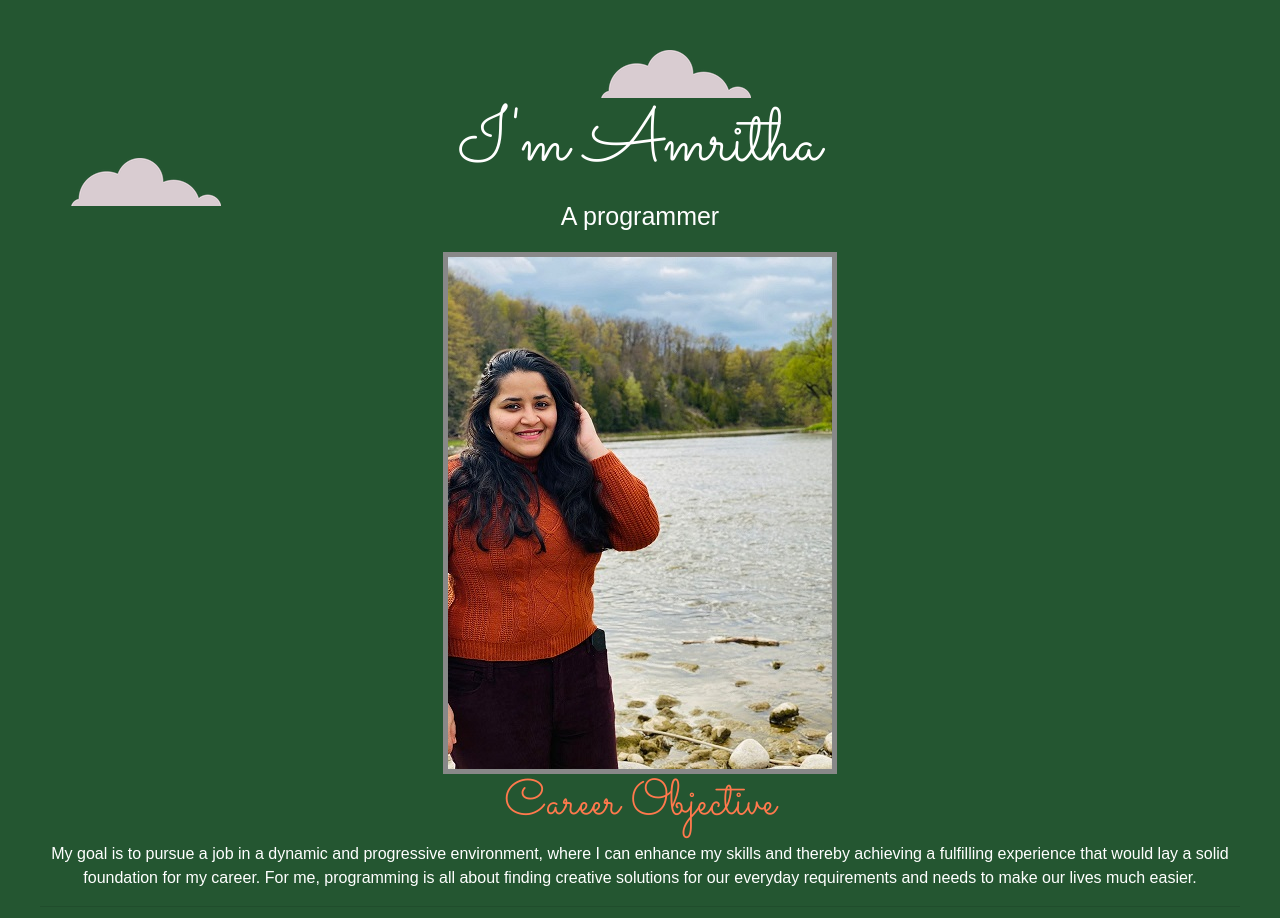
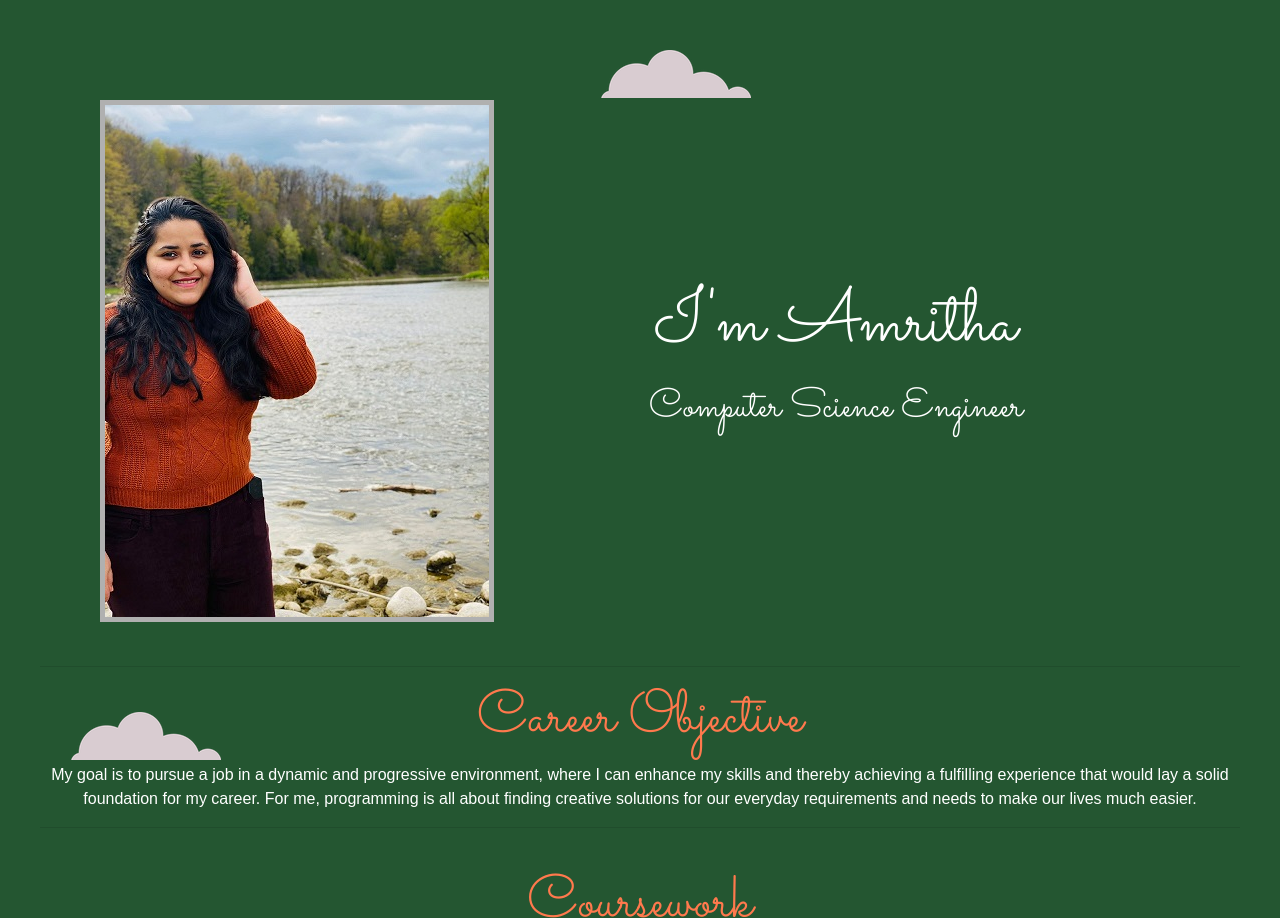
Before and after one commit to amrithasusanjacob/udemy, a plain HTML site: page index.html in a window 1280 px wide. Shown: the top 918 px of the page. Drawn offline with nearby package versions, Linux system fonts and the light colour scheme.

Commit message:
Changed top div styling

```diff
--- a/css/style.css
+++ b/css/style.css
@@ -2,19 +2,42 @@ body{
     background-color:#245631;
     margin:0;
     font-family: Arial, sans-serif;
+}
+.topcontainer{
+  padding:200px 50px 10px 50px;
+  padding-top: 100px;
+  padding-left: 100px;
+  padding-right: 50px;
+  height: 650px;
+}
+.profiletext{
+  text-align:center;
+  position: relative;
+  padding:180px;
+  padding-left:70px;
+  font-size: 40px;
+  color:#ffffff;
+  font-family: 'Sacramento', cursive;
+}
+.profile img {
+  border: 5px solid #B0B0B0;
 }
 h1{
     margin-top:0;
     font-family: 'Sacramento', cursive;
     font-size: 75px;
 }
- .topcontainer{
-    text-align: center;
-    position: relative;
-    padding-top: 100px;
-    font-size: 25px;
-    color:#ffffff;
+.topcloud{
+  position:absolute;
+  right: 300px;
+  top: 50px;
 }
+.bottomcloud{
+  position:absolute;
+  left: 300px;
+  bottom: 40px;
+}
+
 
 .midcontainer {
     text-align: center;
@@ -25,32 +48,19 @@ h1{
 h2{
   color:#ff794d ;
   font-family: 'Sacramento', cursive;
-  font-size: 50px;
+  font-size: 60px;
 }
 .bottomcontainer {
     text-align: center;
     color:#ffffff;
 }
-.topcloud{
-    position:absolute;
-    right: 300px;
-    top: 50px;
-}
-.bottomcloud{
-    position:absolute;
-    left: 300px;
-    bottom: 30px;
-}
-.profile img {
-    border: 5px solid #888888;
-    text-align: left;
-}
+
 .skillcontainer {
     width: 150px;
     height: 150px;
     margin-top: 10px;
     box-sizing: border-box;
-    border: 5px solid #888888;
+    border: 5px solid #B0B0B0;
     /*align-items: center;*/
     background-color:#ffffff;
    /* justify-content: center;*/
@@ -58,14 +68,14 @@ h2{
   }
   .projectwork{
       display: flex;
-      background-color:#888888 ;
+      background-color:#B0B0B0 ;
       color: #000;;
   }
   .projectwork > div {
     background-color: #ffffff;
     flex-grow: 1;
     flex-basis: 0;
-    margin: 10px;
+    margin: 5px;
     padding: 20px;
   }
   .projectwork:hover{
@@ -95,7 +105,7 @@ h2{
   .Experience{
       display:flex;
       text-align:justify;
-      background-color: #888888;
+      background-color: #B0B0B0;
       color:#000;
   }
   .Experience > div {
--- a/index.html
+++ b/index.html
@@ -13,14 +13,22 @@
 
 <body>
   <div class="topcontainer">
-    <img class="topcloud" src="images/cloud.png" alt="cloud image">
-    <img class="bottomcloud" src="images/cloud.png" alt="cloud image">
-    <h1> I'm Amritha</h1>
-    <p>A programmer</p>
+    <div class = "clouds">
+       <img class="topcloud" src="images/cloud.png" alt="cloud image">
+       <img class="bottomcloud" src="images/cloud.png" alt="cloud image">
+    </div>
+    <div class="profiletext"style="width: 60%; float:right">
+      <h1> I'm Amritha</h1>
+      <p>Computer Science Engineer</p>
+    </div>
+    <div class="profile"style="width: 40%; float:left">
+      <img src="images/display.jpeg" alt="Profile picture">
+      <br>
+    </div>
   </div>
   <div class="midcontainer">
-    <div class="profile">
-      <img src="images/display.jpeg" alt="Profile picture">
+    <hr>
+    <div class="careerobjective">
       <h2>Career Objective</h2>
       <p>My goal is to pursue a job in a dynamic and progressive environment, where I can enhance my skills and thereby
         achieving a fulfilling experience that would lay a solid foundation for my career. For me, programming is all
@@ -28,6 +36,7 @@
     </div>
     <hr>
     <div class="courses" id="coursework">
+      <br>
       <h2>Coursework</h2>
       <div class="skillcontainer set1">
         <span class="skilltext">JavaScript</span>
@@ -69,6 +78,7 @@
       </div>
       <hr>
     </div>
+    <br>
     <h2>Project Work </h2>
     <div class="projectwork" id="projectwork">
       <div class="Projectcontainer1">
```
